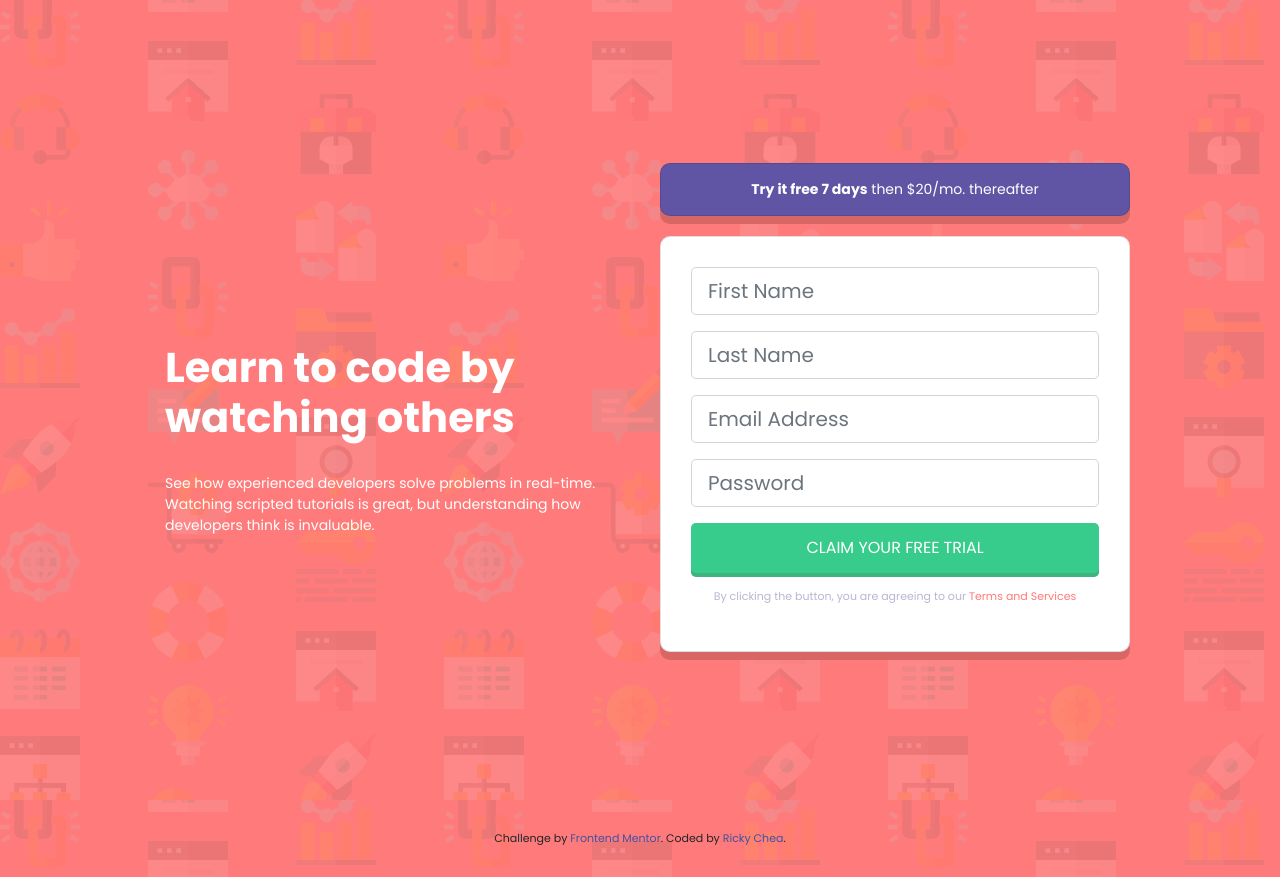
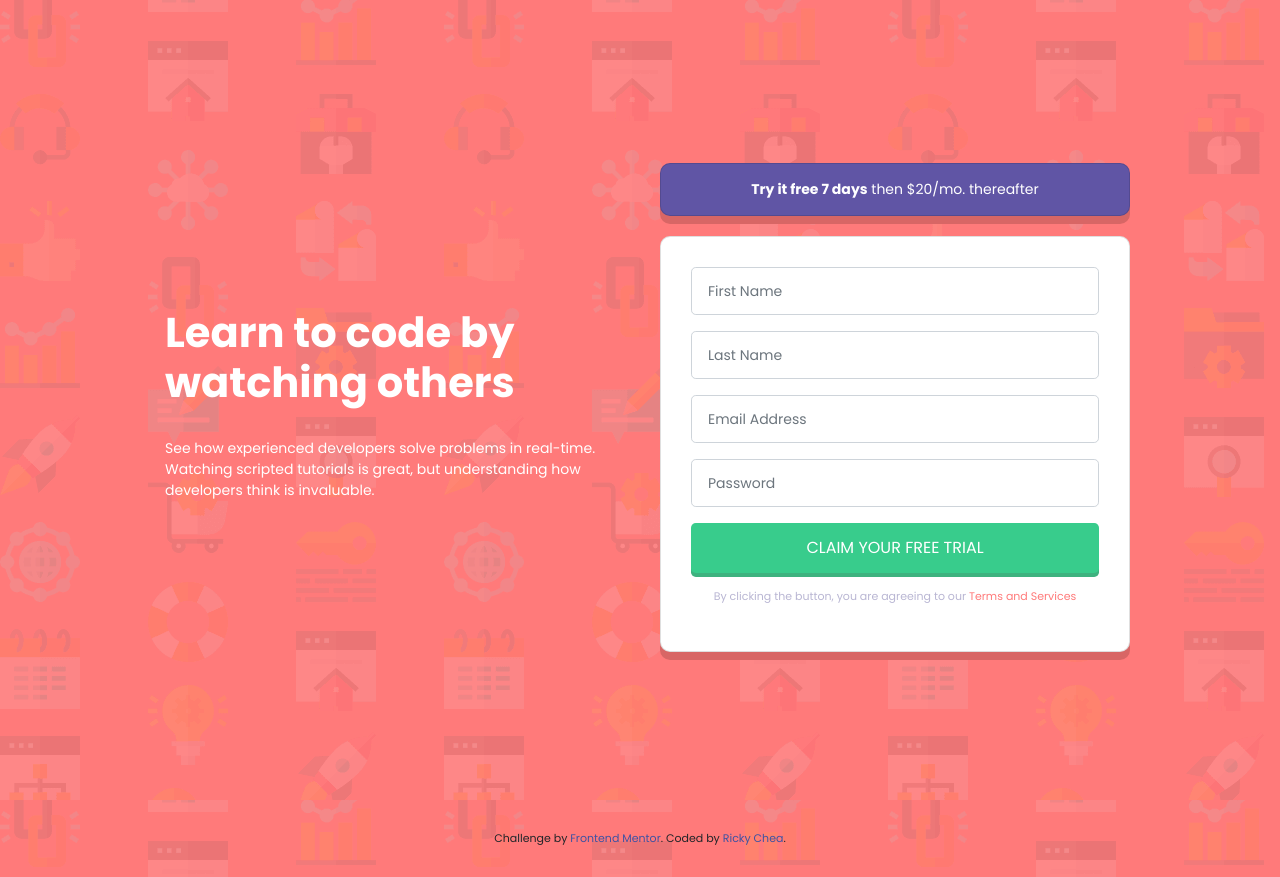
Before and after one commit to voyage11/intro-component-with-signup-form, a plain HTML site: page index.html in a window 1280 px wide. Drawn offline with nearby package versions, Linux system fonts and the light colour scheme.

Commit message:
- Fixed the margin, reduced font size

```diff
--- a/css/styles.css
+++ b/css/styles.css
@@ -12,6 +12,12 @@ h1 {
   font-weight: 700;
   margin-bottom: 30px;
   margin-top: 70px;
+}
+
+.form-control-lg {
+  font-size: 14px;
+  padding: 1rem;
+  height: 48px;
 }
 
 p {
@@ -139,6 +145,9 @@ a, a:hover {
 }
 
 @media (min-width: 768px) {
+  h1 {
+    margin-top: 0;
+  }
   .add-padding {
     padding: 25px 40px 0 30px;
     text-align: left;
```
